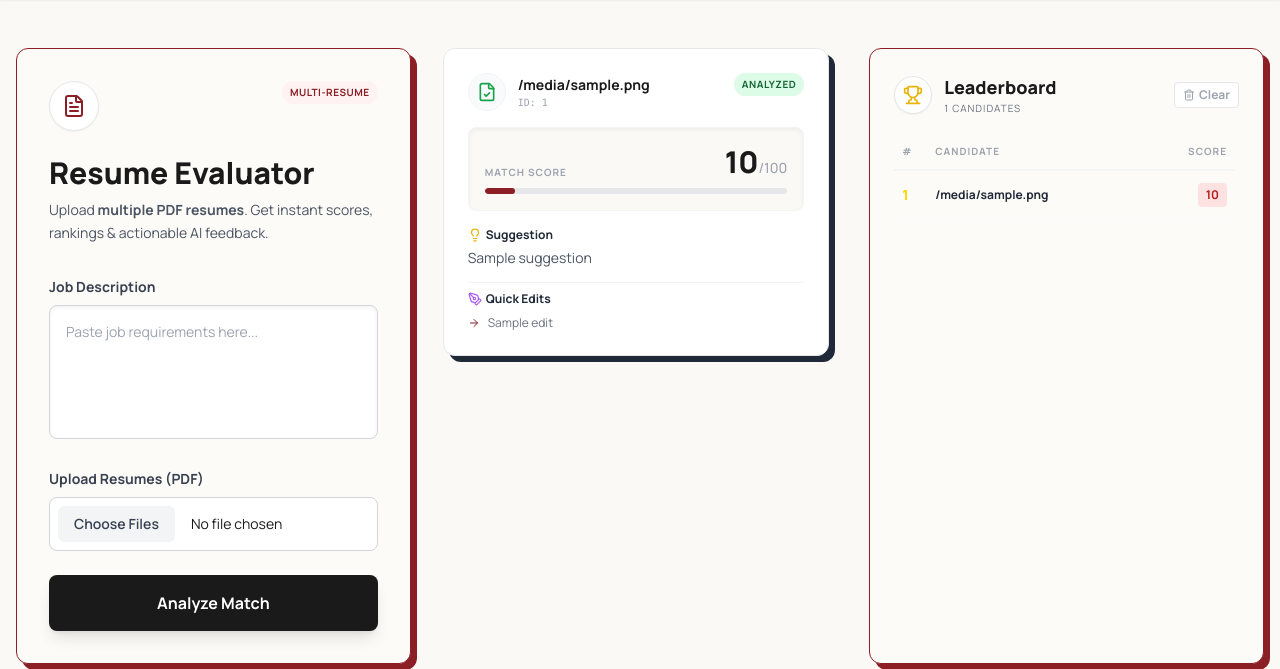
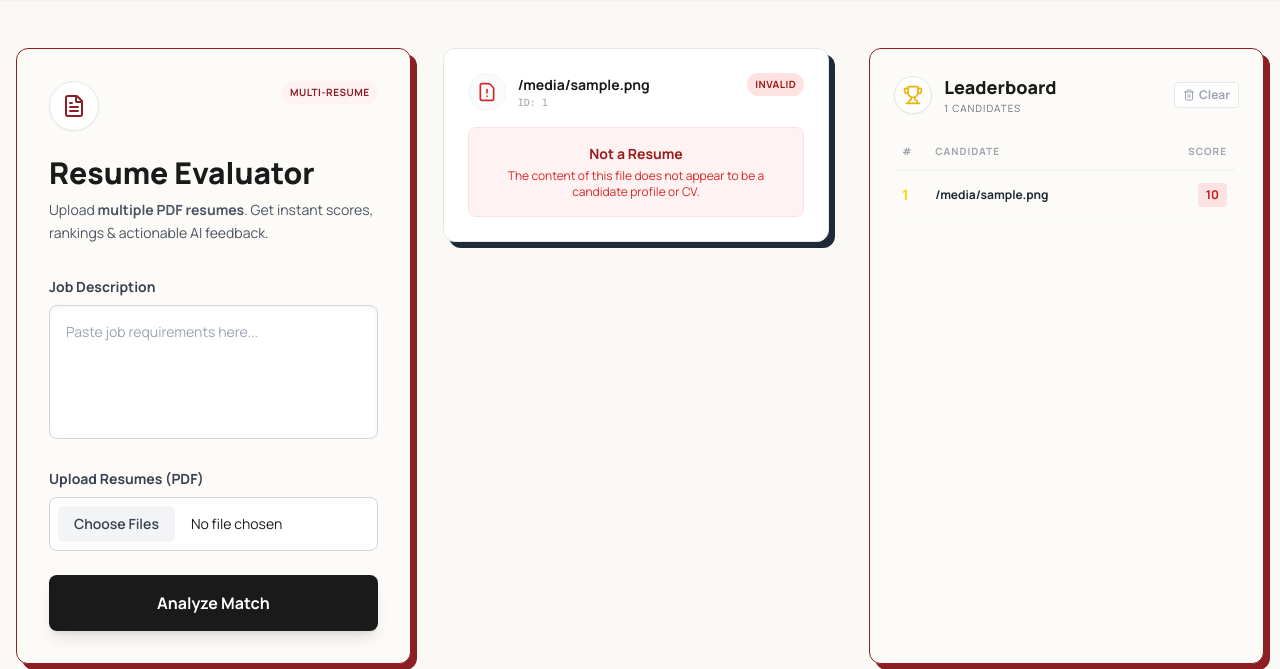
Before and after one commit to sanjanapatil-js/resume-eval, a FastAPI app: template templates/index.html in a window 1280 px wide. Shown: the part 74-743 px from the top of the page. Run offline with FastAPI, Linux system fonts and the light colour scheme; the template is opened without the code that fills it: most values are stand-ins (such as "Sample title", 1, 10 or a date in 2020); some libraries are stand-ins or nearby versions.

```diff
--- a/templates/index.html
+++ b/templates/index.html
@@ -14,28 +14,22 @@ tailwind.config={theme:{extend:{fontFamily:{sans:['Manrope','sans-serif']},color
 /* Subtle Animations & Utilities */
 .loader{border:3px solid rgba(255,255,255,.3);border-radius:50%;border-top:3px solid #fff;width:20px;height:20px;animation:spin 1s linear infinite;display:none}
 @keyframes spin{to{transform:rotate(360deg)}}
-
 input[type=file]::file-selector-button{margin-right:16px;border:none;background:#f3f4f6;padding:8px 16px;border-radius:6px;color:#374151;cursor:pointer;font-weight:600;transition:all .2s ease-out}
 input[type=file]::file-selector-button:hover{background:#e5e7eb; transform: translateY(-1px);}
-
 .rainbow-btn-wrapper{position:relative;display:inline-flex;justify-content:center;align-items:center;overflow:hidden;border-radius:9999px;padding:2px;cursor:pointer;transition:transform .3s cubic-bezier(0.34, 1.56, 0.64, 1)}
 .rainbow-btn-wrapper:hover{transform:scale(1.02)}
 .rainbow-btn-wrapper::before{content:'';position:absolute;top:-50%;left:-50%;width:200%;height:200%;background:conic-gradient(from 0deg,transparent 0deg,#4285F4 90deg,#EA4335 180deg,#FBBC05 270deg,#34A853 360deg);animation:rot 4s linear infinite}
 @keyframes rot{to{transform:rotate(360deg)}}
 .rainbow-btn-inner{position:relative;background:#ffffff;color:#000000;border-radius:9999px;padding:8px 20px;font-size:.875rem;font-weight:700;display:flex;align-items:center;gap:8px;z-index:10}
-
 .card-wrap{position:relative; height: 100%;}
 .card-wrap .shadow-offset{position:absolute;top:6px;left:6px;width:100%;height:100%;border-radius:12px;transition:transform .4s cubic-bezier(0.175, 0.885, 0.32, 1.275)}
 .card-wrap:hover .shadow-offset{transform:translate(2px,2px)}
 .card-wrap:hover .card-surface{transform:translateY(-2px)}
 .card-surface{position:relative;z-index:10;transition:transform .4s cubic-bezier(0.175, 0.885, 0.32, 1.275); height: 100%;}
-
 @keyframes fadeUp{from{opacity:0;transform:translateY(15px)}to{opacity:1;transform:translateY(0)}}
 .anim-fade{animation:fadeUp .6s cubic-bezier(0.16, 1, 0.3, 1) both}
-
 .score-bar{transition:width 1.5s cubic-bezier(.4,0,.2,1)}
 .medal-1{color:#FFD700}.medal-2{color:#C0C0C0}.medal-3{color:#CD7F32}
-
 /* Scrollbar styling for lists */
 .custom-scroll::-webkit-scrollbar {width: 6px;}
 .custom-scroll::-webkit-scrollbar-track {background: transparent;}
@@ -112,15 +106,26 @@ input[type=file]::file-selector-button:hover{background:#e5e7eb; transform: tran
                     <div class="card-surface bg-white border border-gray-200 rounded-xl p-6">
                         <div class="flex justify-between items-start mb-4">
                             <div class="flex items-center gap-3">
-                                <div class="p-2 bg-gray-50 border border-gray-100 rounded-full"><i data-lucide="file-check" class="text-green-600 w-5 h-5"></i></div>
+                                <div class="p-2 bg-gray-50 border border-gray-100 rounded-full">
+                                    {% if r.is_resume %}
+                                    <i data-lucide="file-check" class="text-green-600 w-5 h-5"></i>
+                                    {% else %}
+                                    <i data-lucide="file-warning" class="text-red-600 w-5 h-5"></i>
+                                    {% endif %}
+                                </div>
                                 <div class="overflow-hidden">
                                     <p class="font-bold text-sm truncate w-40" title="{{ r.filename }}">{{ r.filename }}</p>
                                     <p class="text-[10px] text-gray-400 font-mono">ID: {{ r.id }}</p>
                                 </div>
                             </div>
+                            {% if r.is_resume %}
                             <span class="bg-green-100 text-green-800 text-[10px] font-bold px-2 py-1 rounded-full uppercase tracking-wider">Analyzed</span>
+                            {% else %}
+                            <span class="bg-red-100 text-red-800 text-[10px] font-bold px-2 py-1 rounded-full uppercase tracking-wider">Invalid</span>
+                            {% endif %}
                         </div>
 
+                        {% if r.is_resume %}
                         <!-- Score -->
                         <div class="bg-brand-bg p-4 rounded-lg border border-gray-100 shadow-inner mb-4">
                             <div class="flex justify-between items-end mb-2">
@@ -153,6 +158,14 @@ input[type=file]::file-selector-button:hover{background:#e5e7eb; transform: tran
                             </div>
                             {% endif %}
                         </div>
+                        {% else %}
+                        <!-- Not a Resume Fallback -->
+                        <div class="bg-red-50 border border-red-100 rounded-lg p-4 text-center">
+                            <h3 class="text-sm font-bold text-red-800 mb-1">Not a Resume</h3>
+                            <p class="text-xs text-red-600">The content of this file does not appear to be a candidate profile or CV.</p>
+                        </div>
+                        {% endif %}
+
                     </div>
                 </div>
                 {% endfor %}
```
